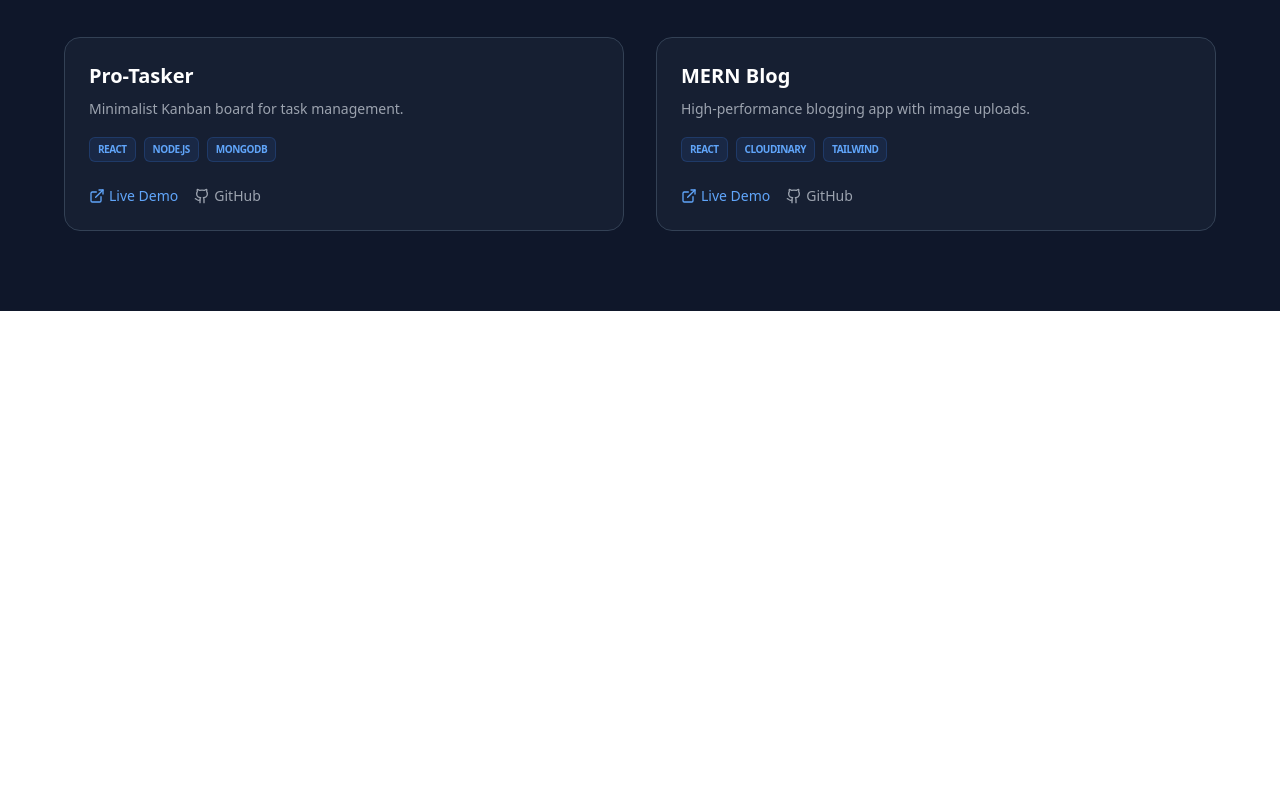
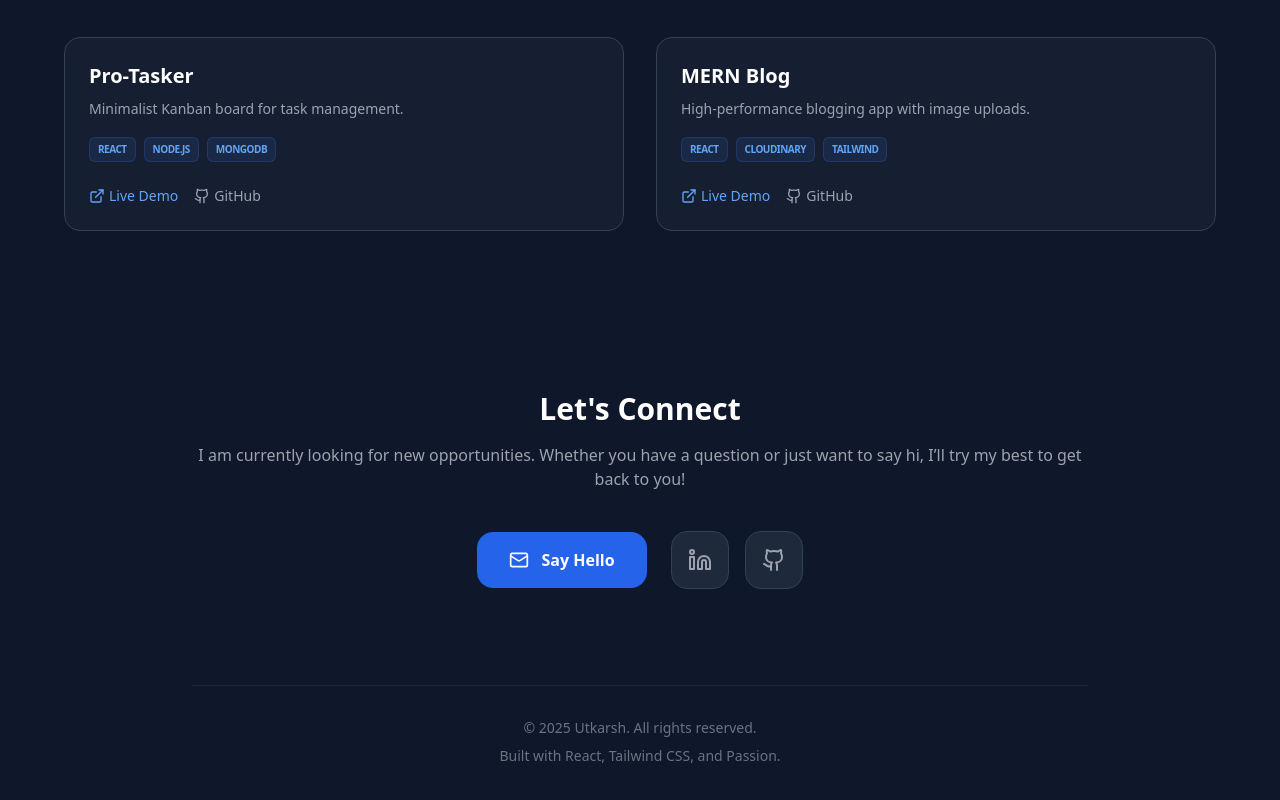
Before and after one commit to Utkarshende/personal-portfolio, a React (Vite) app: page / in a window 1280 px wide. Shown: the part 1453-2253 px from the top of the page. Before the commit the page ends 1764 px from the top, so only its background shows below. Built offline with nearby package versions, Linux system fonts and the light colour scheme.

Commit message:
feat: complete portfolio layout with contact section and footer

```diff
--- a/src/App.jsx
+++ b/src/App.jsx
@@ -1,7 +1,8 @@
 import Navbar from './components/Navbar';
 import Hero from './components/Hero';
+import Skills from './components/Skills';
 import Projects from './components/Projects';
-import Skills from './components/Skills';
+import Contact from './components/Contact';
 
 function App() {
   return (
@@ -10,6 +11,7 @@ function App() {
       <Hero />
       <Skills />
       <Projects />
+      <Contact />
     </main>
   );
 }
--- /dev/null
+++ b/src/components/Contact.jsx
@@ -0,0 +1,39 @@
+import { Mail, Linkedin, Github } from 'lucide-react';
+
+const Contact = () => {
+  return (
+    <section id="contact" className="py-20 bg-[#0f172a] px-6 text-center">
+      <div className="max-w-4xl mx-auto">
+        <h2 className="text-3xl font-bold text-white mb-4">Let's Connect</h2>
+        <p className="text-gray-400 mb-10">
+          I am currently looking for new opportunities. Whether you have a question or just want to say hi, I’ll try my best to get back to you!
+        </p>
+
+        <div className="flex flex-col md:flex-row gap-6 justify-center items-center">
+          <a
+            href="mailto:your.email@example.com"
+            className="flex items-center gap-3 bg-blue-600 hover:bg-blue-700 text-white px-8 py-4 rounded-2xl font-bold transition-all w-full md:w-auto"
+          >
+            <Mail size={20} /> Say Hello
+          </a>
+
+          <div className="flex gap-4">
+            <a href="#" className="p-4 bg-slate-800 text-gray-400 hover:text-white rounded-2xl border border-slate-700 transition-all">
+              <Linkedin size={24} />
+            </a>
+            <a href="#" className="p-4 bg-slate-800 text-gray-400 hover:text-white rounded-2xl border border-slate-700 transition-all">
+              <Github size={24} />
+            </a>
+          </div>
+        </div>
+
+        <footer className="mt-24 pt-8 border-t border-white/5 text-gray-500 text-sm">
+          <p>© {new Date().getFullYear()} Utkarsh. All rights reserved.</p>
+          <p className="mt-2">Built with React, Tailwind CSS, and Passion.</p>
+        </footer>
+      </div>
+    </section>
+  );
+};
+
+export default Contact;
```
